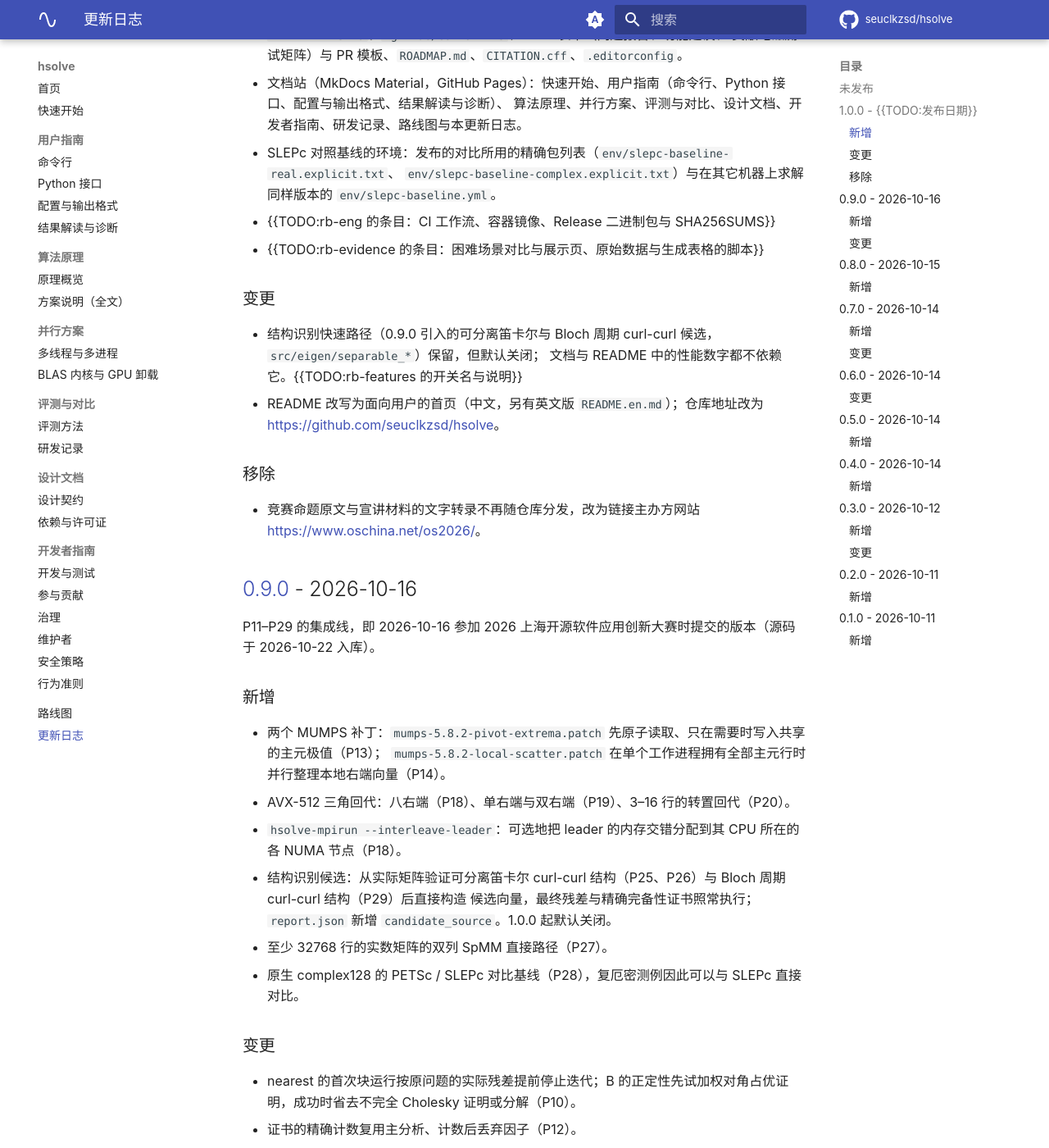
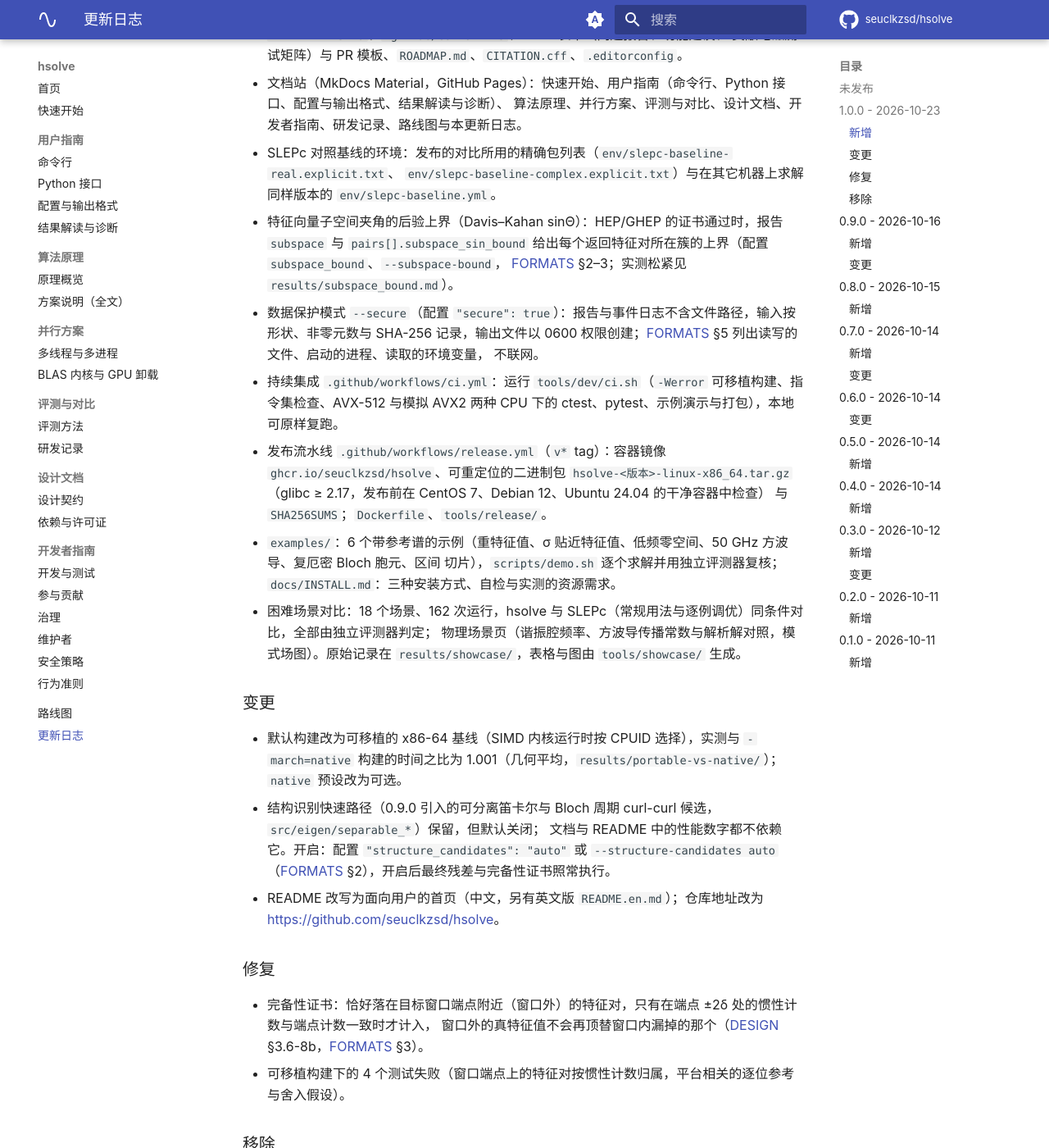
Before and after one commit to seuclkzsd/hsolve, an MkDocs documentation site: the page built from CHANGELOG.md, in a window 1280 px wide and 1400 px high, scrolled down 674 px. Shown: the whole window at 82% size. Built offline with MkDocs 1.6.1 and Material for MkDocs 9.7.7, drawn with Linux system fonts in a browser that asks for light colours; comment, search, counter and statistics services are not loaded; some of the changed text lies outside the part shown.

Commit message:
release: version 1.0.0 (CMake project version, CHANGELOG section dated 2026-10-23, CITATION version and date)

```diff
--- a/CHANGELOG.md
+++ b/CHANGELOG.md
@@ -9,7 +9,7 @@
 
 ## [未发布]
 
-## [1.0.0] - {{TODO:发布日期}}
+## [1.0.0] - 2026-10-23
 
 首个正式版本：在 0.9.0 的求解器之上整理为开源项目。
 
@@ -23,14 +23,37 @@
   算法原理、并行方案、评测与对比、设计文档、开发者指南、研发记录、路线图与本更新日志。
 - SLEPc 对照基线的环境：发布的对比所用的精确包列表（`env/slepc-baseline-real.explicit.txt`、
   `env/slepc-baseline-complex.explicit.txt`）与在其它机器上求解同样版本的 `env/slepc-baseline.yml`。
-- {{TODO:rb-eng 的条目：CI 工作流、容器镜像、Release 二进制包与 SHA256SUMS}}
-- {{TODO:rb-evidence 的条目：困难场景对比与展示页、原始数据与生成表格的脚本}}
+- 特征向量子空间夹角的后验上界（Davis–Kahan sinΘ）：HEP/GHEP 的证书通过时，报告 `subspace` 与
+  `pairs[].subspace_sin_bound` 给出每个返回特征对所在簇的上界（配置 `subspace_bound`、`--subspace-bound`，
+  [FORMATS](docs/FORMATS.md) §2–3；实测松紧见 `results/subspace_bound.md`）。
+- 数据保护模式 `--secure`（配置 `"secure": true`）：报告与事件日志不含文件路径，输入按形状、非零元数与 SHA-256
+  记录，输出文件以 0600 权限创建；[FORMATS](docs/FORMATS.md) §5 列出读写的文件、启动的进程、读取的环境变量，
+  不联网。
+- 持续集成 `.github/workflows/ci.yml`：运行 `tools/dev/ci.sh`（`-Werror` 可移植构建、指令集检查、AVX-512 与模拟
+  AVX2 两种 CPU 下的 ctest、pytest、示例演示与打包），本地可原样复跑。
+- 发布流水线 `.github/workflows/release.yml`（`v*` tag）：容器镜像 `ghcr.io/seuclkzsd/hsolve`、可重定位的二进制包
+  `hsolve-<版本>-linux-x86_64.tar.gz`（glibc ≥ 2.17，发布前在 CentOS 7、Debian 12、Ubuntu 24.04 的干净容器中检查）
+  与 `SHA256SUMS`；`Dockerfile`、`tools/release/`。
+- `examples/`：6 个带参考谱的示例（重特征值、σ 贴近特征值、低频零空间、50 GHz 方波导、复厄密 Bloch 胞元、区间
+  切片），`scripts/demo.sh` 逐个求解并用独立评测器复核；`docs/INSTALL.md`：三种安装方式、自检与实测的资源需求。
+- 困难场景对比：18 个场景、162 次运行，hsolve 与 SLEPc（常规用法与逐例调优）同条件对比，全部由独立评测器判定；
+  物理场景页（谐振腔频率、方波导传播常数与解析解对照，模式场图）。原始记录在 `results/showcase/`，表格与图由
+  `tools/showcase/` 生成。
 
 ### 变更
 
+- 默认构建改为可移植的 x86-64 基线（SIMD 内核运行时按 CPUID 选择），实测与 `-march=native` 构建的时间之比为
+  1.001（几何平均，`results/portable-vs-native/`）；`native` 预设改为可选。
 - 结构识别快速路径（0.9.0 引入的可分离笛卡尔与 Bloch 周期 curl-curl 候选，`src/eigen/separable_*`）保留，但默认关闭；
-  文档与 README 中的性能数字都不依赖它。{{TODO:rb-features 的开关名与说明}}
+  文档与 README 中的性能数字都不依赖它。开启：配置 `"structure_candidates": "auto"` 或 `--structure-candidates auto`
+  （[FORMATS](docs/FORMATS.md) §2），开启后最终残差与完备性证书照常执行。
 - README 改写为面向用户的首页（中文，另有英文版 `README.en.md`）；仓库地址改为 <https://github.com/seuclkzsd/hsolve>。
+
+### 修复
+
+- 完备性证书：恰好落在目标窗口端点附近（窗口外）的特征对，只有在端点 ±2δ 处的惯性计数与端点计数一致时才计入，
+  窗口外的真特征值不会再顶替窗口内漏掉的那个（[DESIGN](docs/DESIGN.md) §3.6-8b，[FORMATS](docs/FORMATS.md) §3）。
+- 可移植构建下的 4 个测试失败（窗口端点上的特征对按惯性计数归属，平台相关的逐位参考与舍入假设）。
 
 ### 移除
 
--- a/CMakeLists.txt
+++ b/CMakeLists.txt
@@ -1,5 +1,5 @@
 cmake_minimum_required(VERSION 3.20)
-project(hsolve VERSION 0.1.0 DESCRIPTION "Sparse Hermitian (indefinite) eigensolver" LANGUAGES C CXX)
+project(hsolve VERSION 1.0.0 DESCRIPTION "Sparse Hermitian (indefinite) eigensolver" LANGUAGES C CXX)
 
 # Instruction set: OFF (default) compiles for the compiler's x86-64 baseline, so that a binary runs
 # on any x86-64 CPU; the hot SIMD kernels (src/sparse/kernels.cpp, src/blas) carry their AVX-512 /
```
Also changed, not shown: 3 other files.
